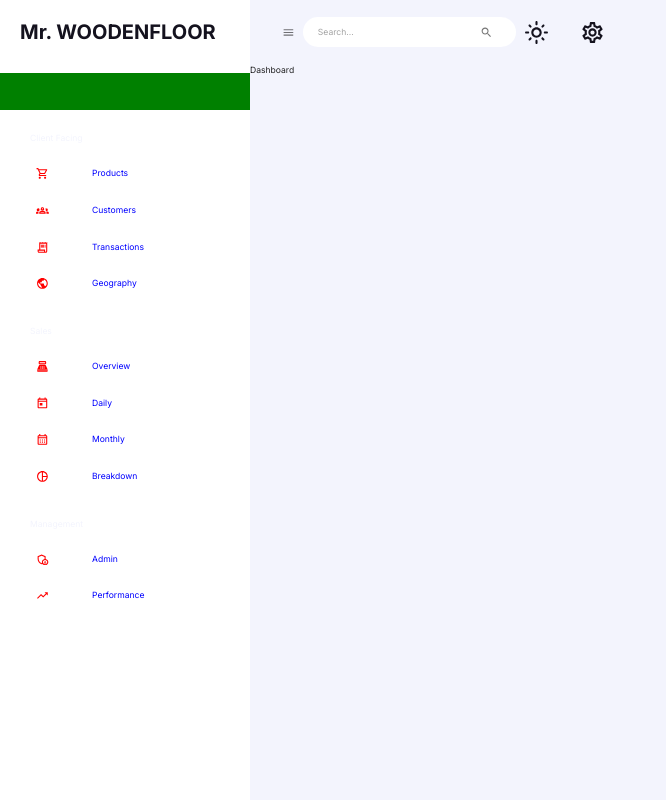
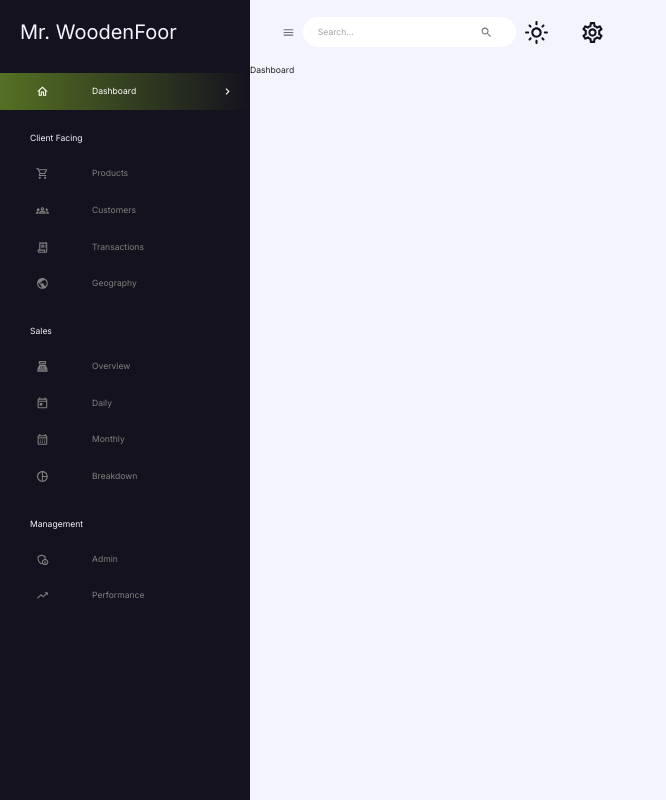
Before and after one commit to Kkinod/Admin-Panel, a React (Vite) app in the folder frontend/: page /dashboard in a window 1280 px wide. Shown: the whole page, without its empty margins (0-666 px from the left). Built offline with nearby package versions, Linux system fonts and the light colour scheme.

Commit message:
refactor: Sidebar color correction of text and background

```diff
--- a/frontend/src/components/Sidebar/Sidebar.styles.tsx
+++ b/frontend/src/components/Sidebar/Sidebar.styles.tsx
@@ -10,7 +10,7 @@ import { ChevronRightOutlined } from '@mui/icons-material';
 import MuiDrawer from '@mui/material/Drawer';
 import { flexBetween } from '../../assets/styles/mixins.styles';
 
-interface StyledDrawerProps extends DrawerProps {
+interface IStyledDrawerProps extends DrawerProps {
   isNonMobile: boolean;
   drawerWidth: string;
 }
@@ -33,22 +33,24 @@ export const LogoBox = styled(Box)({
   margin: '2rem',
 });
 
-export const TypographyBox = styled(Box)({
+export const TypographyBox = styled(Box)(({ theme }) => ({
   display: 'flex',
   alignItems: 'center',
   gap: '0.5rem',
-});
+  color: theme.palette.primary[200],
+}));
 
 export const StyledDrawer = styled(MuiDrawer, {
   shouldForwardProp: (prop) =>
     !['isNonMobile', 'drawerWidth'].includes(prop.toString()),
-})<StyledDrawerProps>(({ theme, isNonMobile, drawerWidth }) => ({
+})<IStyledDrawerProps>(({ theme, isNonMobile, drawerWidth }) => ({
   width: drawerWidth,
   '& .MuiDrawer-paper': {
     color: theme.palette.background.alt,
     boxSizing: 'border-box',
     borderWidth: isNonMobile ? 0 : '2px',
     width: drawerWidth,
+    backgroundColor: theme.palette.primary[100],
   },
 }));
 
@@ -58,16 +60,25 @@ export const StyledTypography = styled(Typography)({
 
 export const StyledListItemButton = styled(ListItemButton, {
   shouldForwardProp: (prop) => prop !== 'lcText',
-})(({ active, lcText }: IActiveAndLcText) => ({
-  backgroundColor: active === lcText ? 'green' : 'transparent',
-  color: active === lcText ? 'green' : 'blue',
+})<IActiveAndLcText>(({ theme, active, lcText }) => ({
+  background:
+    active === lcText
+      ? `linear-gradient(90deg, ${theme.palette.neutral.main} -150%, transparent 100%)`
+      : 'transparent',
+  color: active === lcText ? theme.palette.secondary[200] : 'grey',
+  '&:hover': {
+    background:
+      active === lcText
+        ? 'transparent'
+        : `linear-gradient(90deg, ${theme.palette.neutral.main} -150%, transparent 100%)`,
+  },
 }));
 
 export const StyledListItemIcon = styled(ListItemIcon, {
   shouldForwardProp: (prop) => prop !== 'lcText',
-})(({ active, lcText }: IActiveAndLcText) => ({
+})<IActiveAndLcText>(({ theme, active, lcText }) => ({
   marginLeft: '2rem',
-  color: active === lcText ? 'green' : 'red',
+  color: active === lcText ? theme.palette.secondary[200] : 'grey',
 }));
 
 export const StyledChevronRightOutlined = styled(ChevronRightOutlined)({
--- a/frontend/src/components/Sidebar/Sidebar.tsx
+++ b/frontend/src/components/Sidebar/Sidebar.tsx
@@ -115,7 +115,7 @@ const Sidebar = ({
   }, [pathname]);
 
   return (
-    <Box component="nav">
+    <Box component="nav" sx={{ backgroundColor: 'red' }}>
       {isSidebarOpen && (
         <StyledDrawer
           open={isSidebarOpen}
@@ -129,9 +129,7 @@ const Sidebar = ({
             <LogoBox>
               <FlexBetween>
                 <TypographyBox>
-                  <Typography variant="h4" fontWeight="bold">
-                    Mr. WOODENFLOOR
-                  </Typography>
+                  <Typography variant="h4">Mr. WoodenFoor</Typography>
                 </TypographyBox>
                 {!isNonMobile && (
                   <IconButton onClick={() => setIsSidebarOpen(!isSidebarOpen)}>
```
